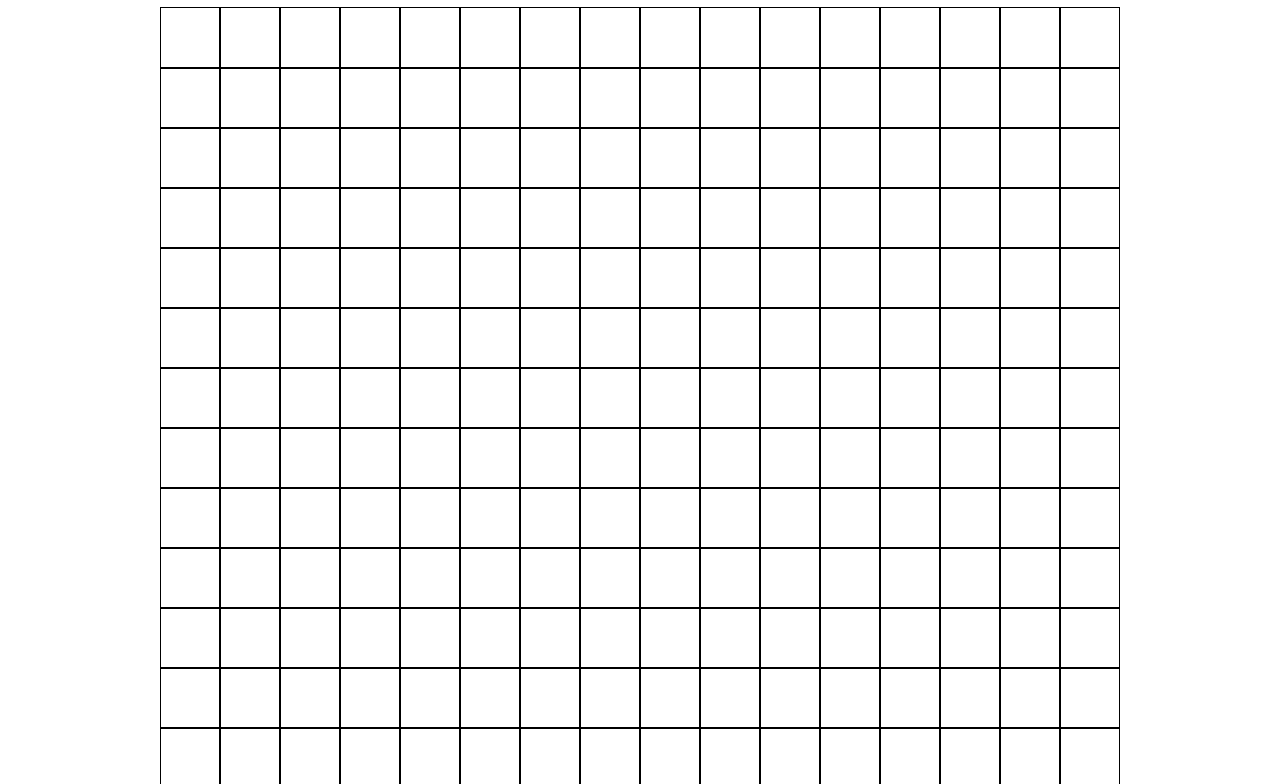
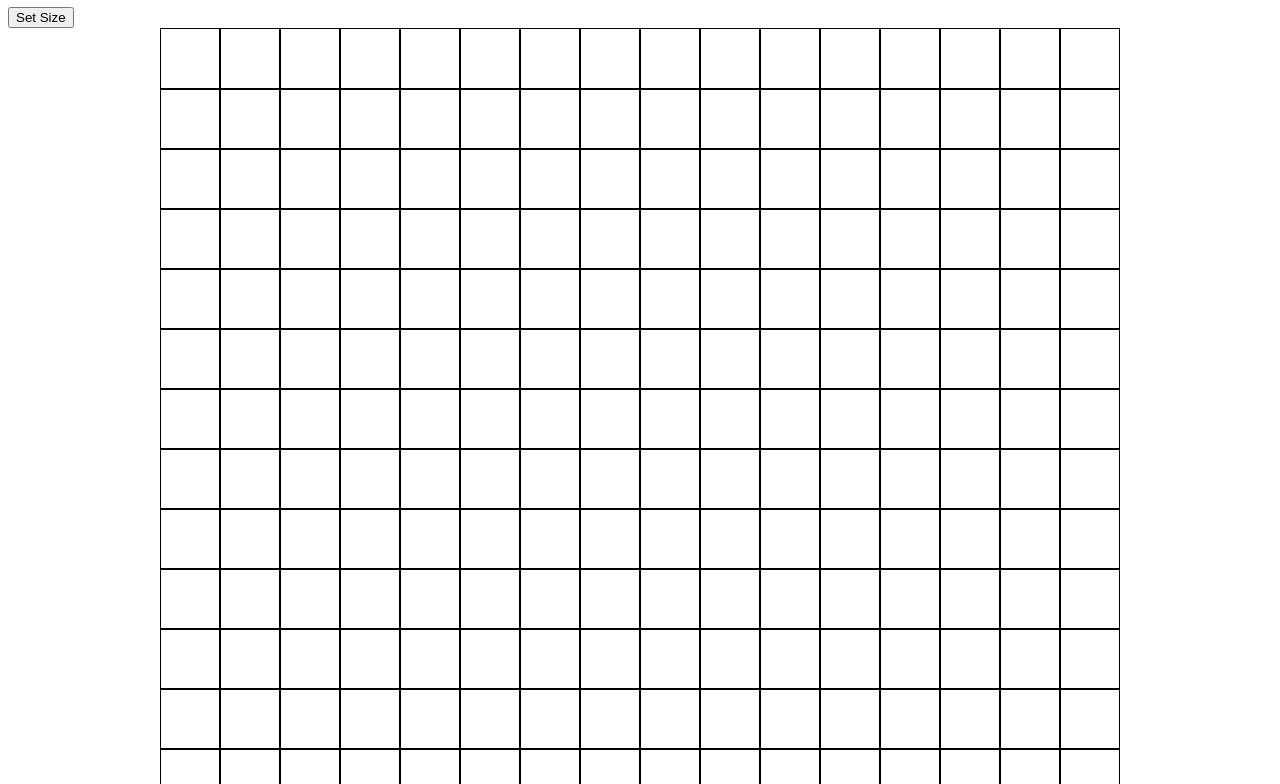
Before and after one commit to PeterEisenhauer94/Etch-A-Sketch, a plain HTML site: page index.html in a window 1280 px wide. Shown: the part 73-857 px from the top of the page. Drawn offline with Linux system fonts and the light colour scheme.

Commit message:
add functionality for changing grid size

```diff
--- a/index.html
+++ b/index.html
@@ -10,6 +10,7 @@
 </head>
 <body>
     <h1>Etchin 'n Sketchin</h1>
+    <button id="size-button" onclick="chooseSize()">Set Size</button>
     <div id="grid-container"></div>
     <button id="reset-button" onclick="reset()">Reset</button>
 </body>
--- a/javascript.js
+++ b/javascript.js
@@ -1,20 +1,22 @@
-//generate 16x16 grid
+//generate grid
 let grid_container = document.querySelector('#grid-container');
+//initial grid size
+let gridSize = 16;
 
-function generateGrid(){
-    for (let i=1; i<=16;i++){
+function generateGrid(gridSize){
+    for (let i=1; i<=gridSize;i++){
         let d = document.createElement('div');
         d.className = 'row';
         d.setAttribute('id', i);
         grid_container.appendChild(d);
-        for (let k=1;k<=16;k++){
+        for (let k=1;k<=gridSize;k++){
             let div = document.createElement('div');
             div.setAttribute('id', k);
             div.className = 'tile';
             d.appendChild(div);
         }
     }
-
+    changeOnHover()
 }
 
 function reset(){
@@ -23,12 +25,26 @@ function reset(){
     })
 }
 
+function chooseSize(){
+    let input = prompt("Enter a number to generate a square (2 -> 2x2, 3->3x3, etc");
+    gridSize = parseInt(input);
+    destroyGrid();
+    generateGrid(gridSize);
+}
 
-generateGrid();
+function changeOnHover(){
+    document.querySelectorAll('.tile').forEach(function(item){
+        item.addEventListener('mouseover', function(){
+            item.setAttribute('style','background-color: green');
+        })
+    })
+}
+
+function destroyGrid(){
+    grid_container.replaceChildren();
+}
+
+//Generates initial grid
+generateGrid(gridSize);
 
 //make all tiles change color on hover
-document.querySelectorAll('.tile').forEach(function(item){
-    item.addEventListener('mouseover', function(){
-        item.setAttribute('style','background-color: green');
-    })
-})
```
